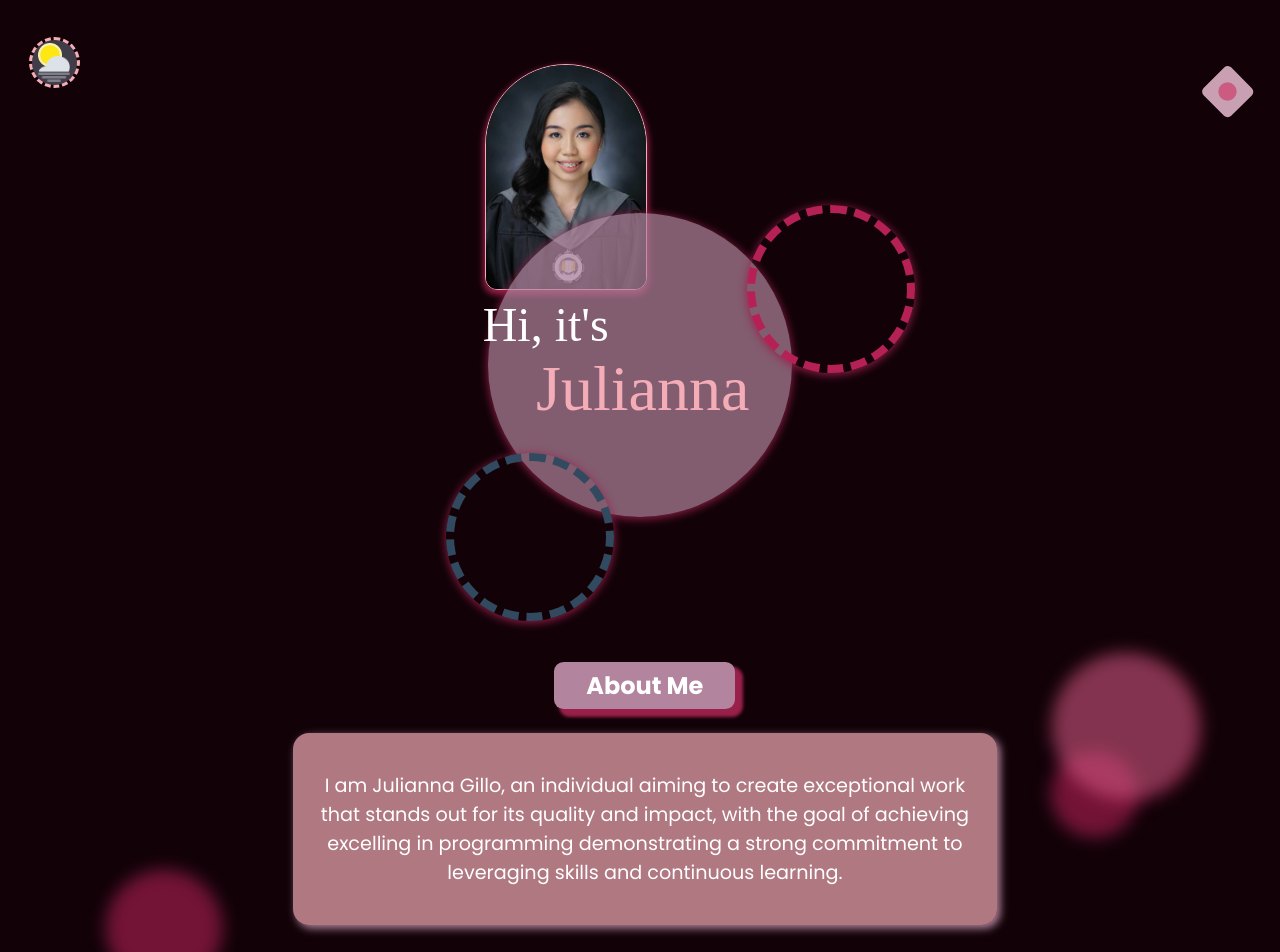
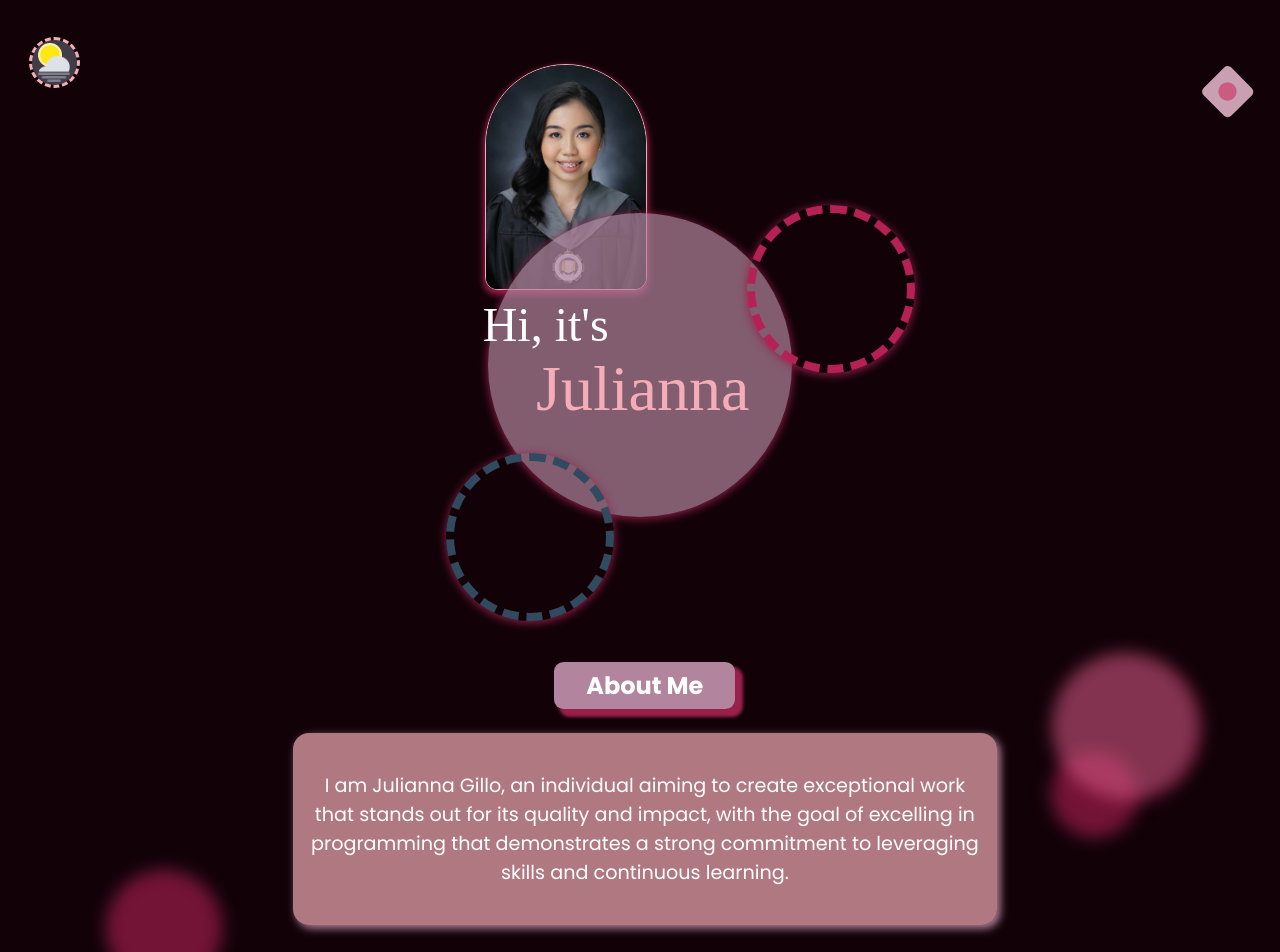
Before and after one commit to Julssssssss/Julianna-s-Portfolio, a React (Vite) app: page / in a window 1280 px wide. Shown: the top 952 px of the page. Built offline with nearby package versions, Linux system fonts and the light colour scheme; a web font is replaced by a local one.

Commit message:
content: change the objectives on the aboutMe section

```diff
--- a/src/Contents/AboutMe.jsx
+++ b/src/Contents/AboutMe.jsx
@@ -9,7 +9,7 @@ const AboutMe = () => {
       <div className='circle6'/>
       <div className='AboutMe'>
         <div className='AboutHeader'>About Me</div>
-        <div className='Objectives'>I am Julianna Gillo, an individual aiming to create exceptional work that stands out for its quality and impact, with the goal of achieving excelling in programming demonstrating a strong commitment to leveraging skills and continuous learning.</div>
+        <div className='Objectives'>I am Julianna Gillo, an individual aiming to create exceptional work that stands out for its quality and impact, with the goal of excelling in programming that demonstrates a strong commitment to leveraging skills and continuous learning.</div>
       </div>
     </div>
     </>
```
